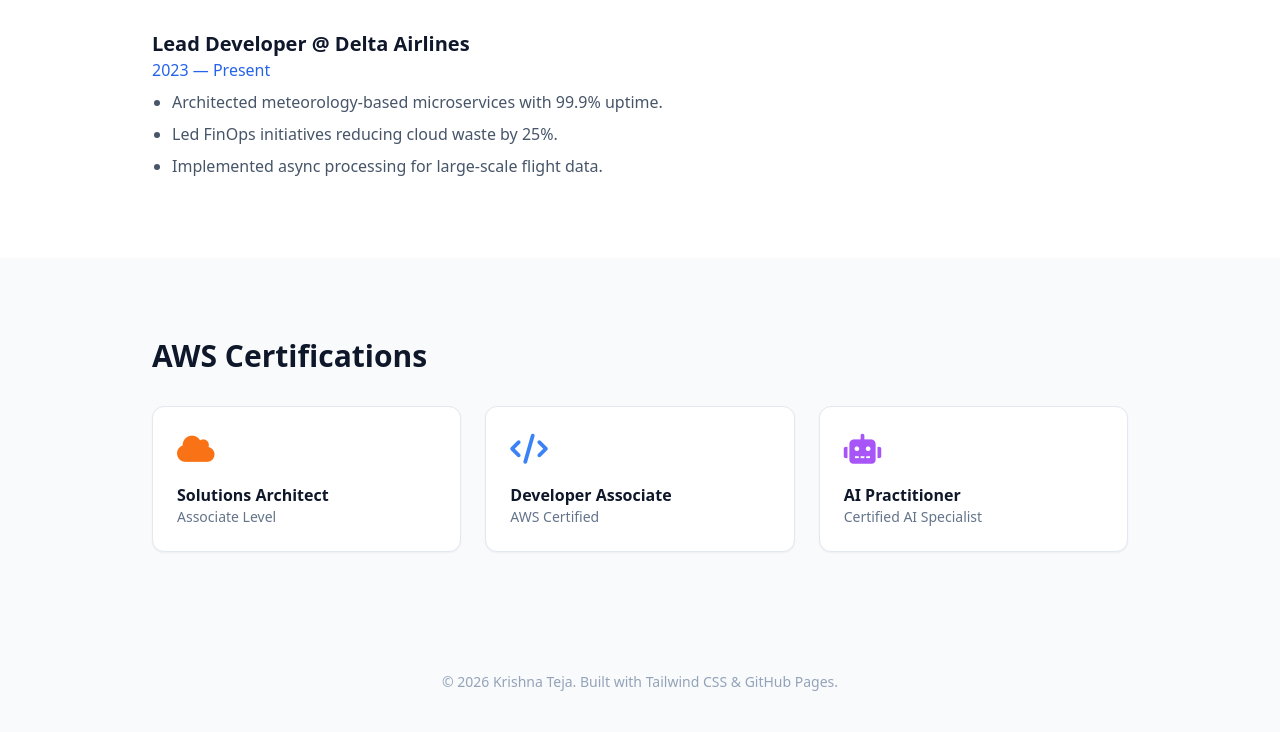
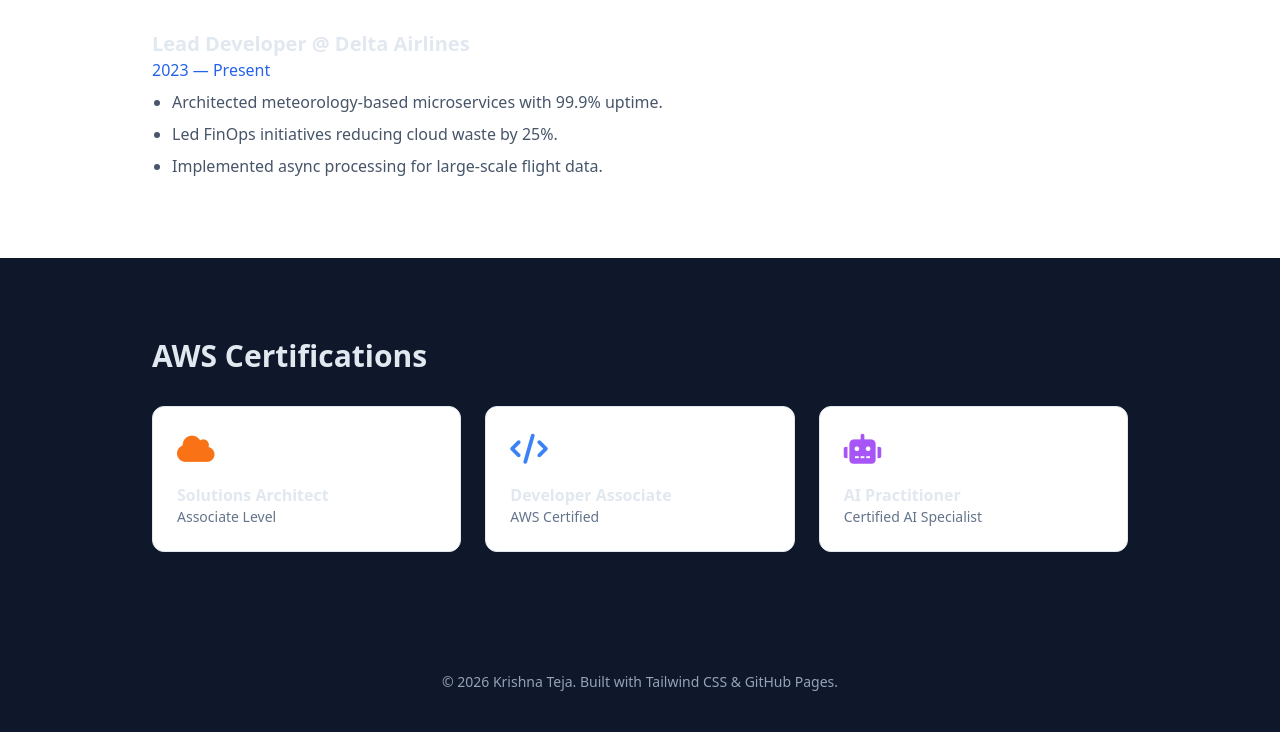
Before and after one commit to ktsunkara9/ktsunkara9.github.io, a plain HTML site: page index.html in a window 1280 px wide. Shown: the part 627-1359 px from the top of the page. Drawn offline with nearby package versions, Linux system fonts and the light colour scheme.

Commit message:
added dark theme

```diff
--- a/index.html
+++ b/index.html
@@ -7,7 +7,7 @@
     <script src="https://cdn.tailwindcss.com"></script>
     <link rel="stylesheet" href="https://cdnjs.cloudflare.com/ajax/libs/font-awesome/6.0.0/css/all.min.css">
 </head>
-<body class="bg-slate-50 text-slate-900 font-sans">
+<body class="bg-[#0f172a] text-slate-200 font-sans">
 
     <nav class="sticky top-0 bg-white/80 backdrop-blur-md z-50 border-b border-slate-200">
         <div class="max-w-5xl mx-auto px-6 py-4 flex justify-between items-center">
```
